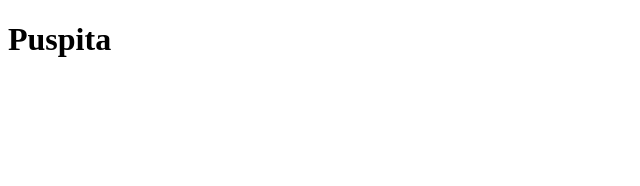
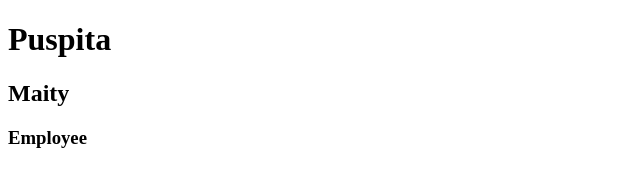
Before and after one commit to puspitamaity/New-Project, a plain HTML site: page Project/index.html in a window 1280 px wide. Shown: the whole page, without its empty margins (0-640 px from the left). Drawn offline with Linux system fonts and the light colour scheme.

Commit message:
updated code

```diff
--- a/Project/index.html
+++ b/Project/index.html
@@ -7,5 +7,7 @@
 </head>
 <body>
     <h1> Puspita </h1>
+    <h2> Maity </h2>
+    <h3> Employee</h3>
 </body>
 </html>
```
